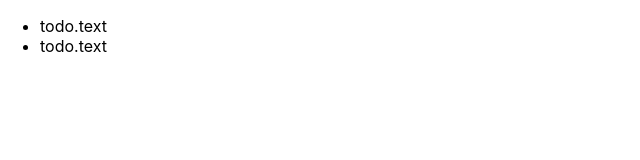
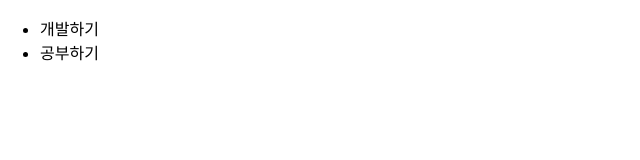
Before and after one commit to Seono-Na/todoapp_repeat, a React (Create React App) app: page / in a window 1280 px wide. Shown: the top 160 px of the page, without its empty margins (0-640 px from the left). Built offline with nearby package versions, Linux system fonts and the light colour scheme.

Commit message:
리스트 구현하기

```diff
--- a/src/components/TodoList/TodoList.jsx
+++ b/src/components/TodoList/TodoList.jsx
@@ -2,16 +2,16 @@ import React, { useState } from "react";
 
 export default function TodoList() {
   const [todos, setTodos] = useState([
-    { id: "123", text: "정리하기", status: "active" },
-    { id: "124", text: "개발하기", status: "active" },
+    { id: "123", text: "개발하기", status: "active" },
+    { id: "124", text: "공부하기", status: "active" },
   ]);
   return (
-    <div>
+    <section>
       <ul>
-        {todos.map((todo) => (
-          <li>todo.text</li>
+        {todos.map((item) => (
+          <li key={item.id}>{item.text}</li>
         ))}
       </ul>
-    </div>
+    </section>
   );
 }
```
